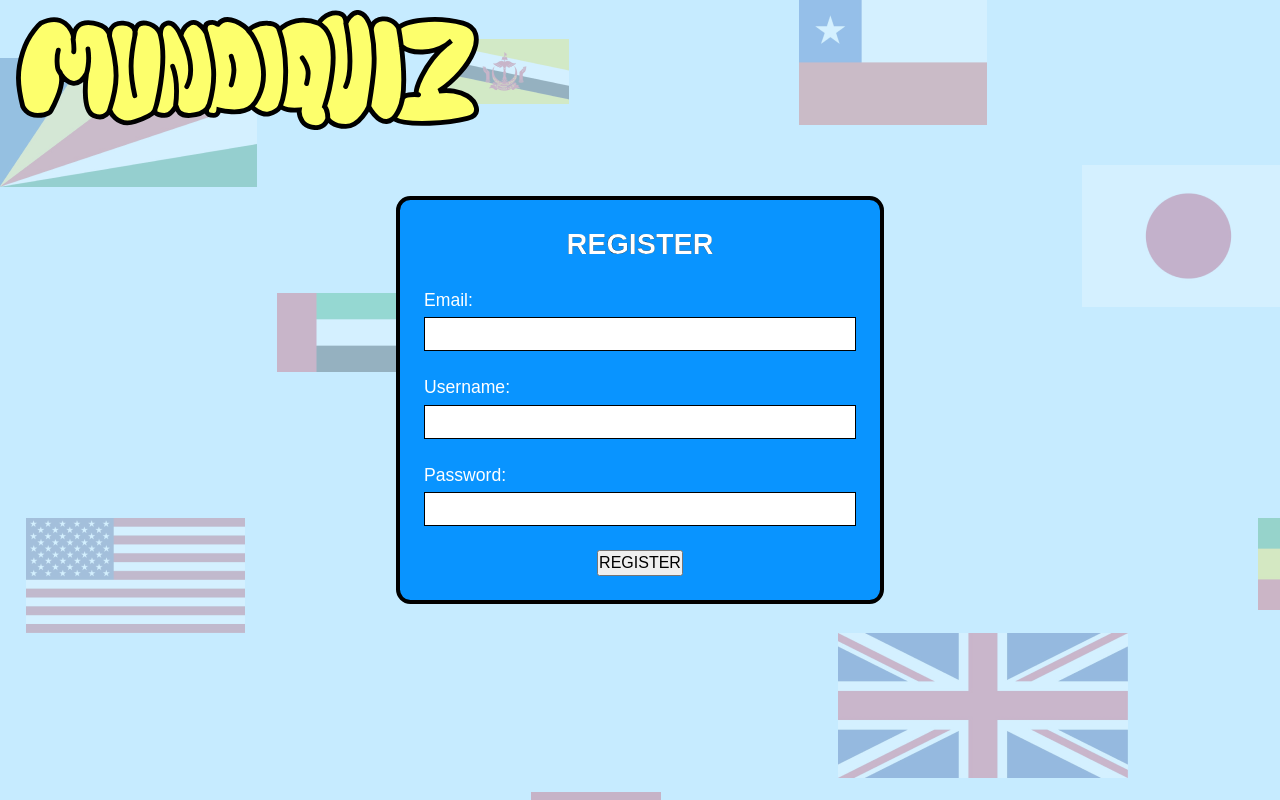
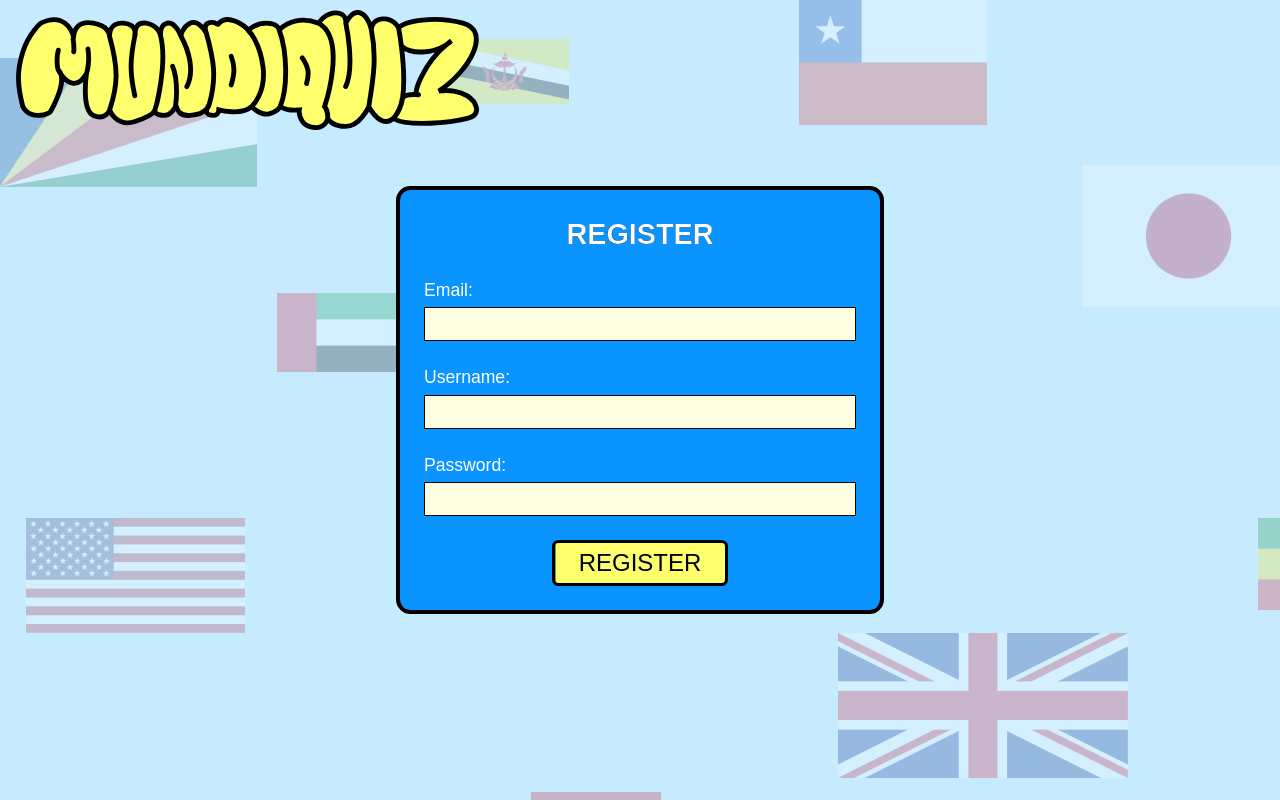
Before and after one commit to gabyplasencia/gabrielaplasenciaPPPDAWs, a React (Vite) app in the folder front-usuarios/: page /register in a window 1280 px wide. Built offline with nearby package versions, Linux system fonts and the light colour scheme; a web font is replaced by a local one.

Commit message:
issue: crear estilos botones regulares #51

```diff
--- a/front-usuarios/src/sass/components/_btn.scss
+++ b/front-usuarios/src/sass/components/_btn.scss
@@ -0,0 +1,23 @@
+.regular-bnt {
+    font-size: var(--fz-s);
+    padding: 0.2rem 1.5rem;
+    border-radius: 0.4rem;
+    -webkit-border-radius: 0.4rem;
+    -moz-border-radius: 0.4rem;
+    -ms-border-radius: 0.4rem;
+    -o-border-radius: 0.4rem;
+    border: 3px solid var(--black);
+    cursor: pointer;
+    background-image: linear-gradient(90deg, var(--dark-yellow) 50%, var(--light-yellow) 50%);
+    background-size: 200%;
+    background-position: 100%;
+    transition: background-position 380ms ease-out;
+    -webkit-transition: background-position 380ms ease-out;
+    -moz-transition: background-position 380ms ease-out;
+    -ms-transition: background-position 380ms ease-out;
+    -o-transition: background-position 380ms ease-out;
+}
+
+.regular-bnt:hover {
+    background-position: 0%;
+}
--- a/front-usuarios/src/sass/components/_form.scss
+++ b/front-usuarios/src/sass/components/_form.scss
@@ -30,5 +30,10 @@
     &__input {
         padding: 0.3rem 0.5rem;
         border: 1px solid var(--black);
+        background-color: var(--off-white);
+    }
+
+    &__input:focus {
+        outline-style: solid;
     }
 }
```
